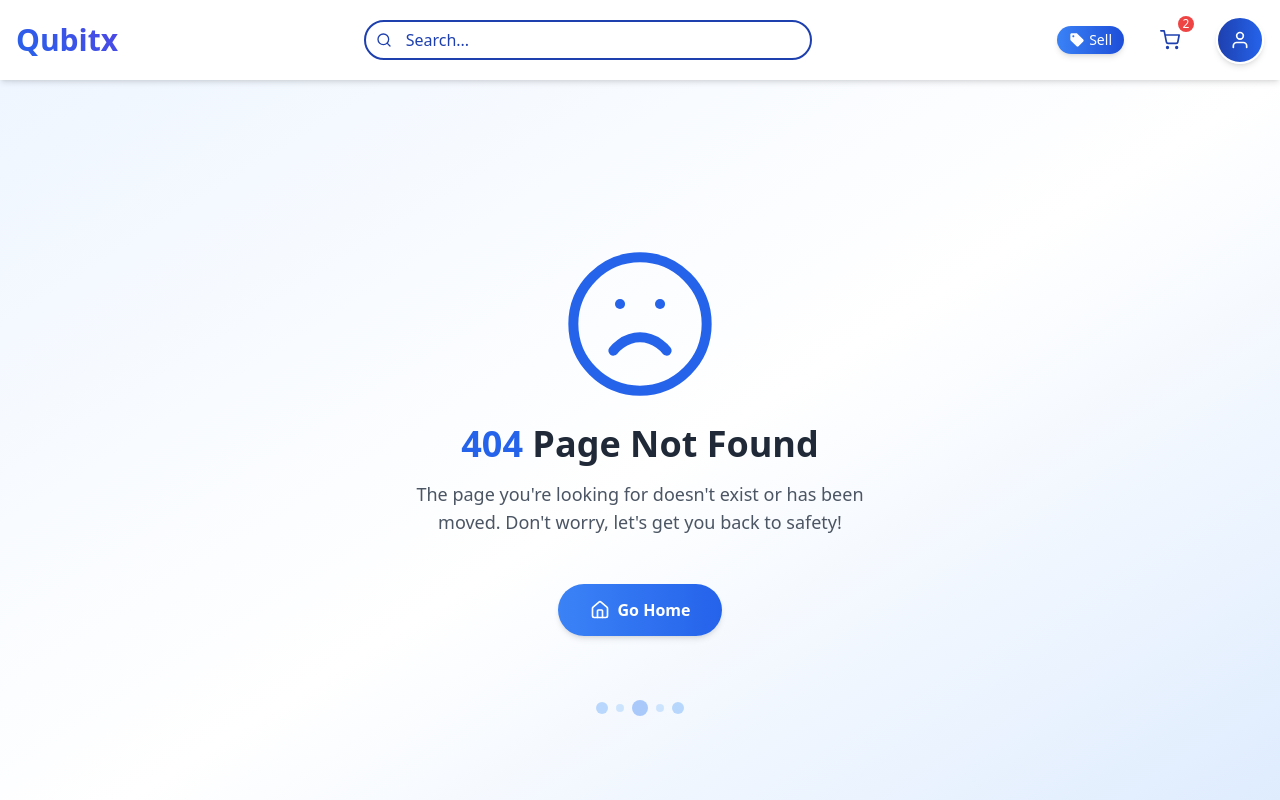
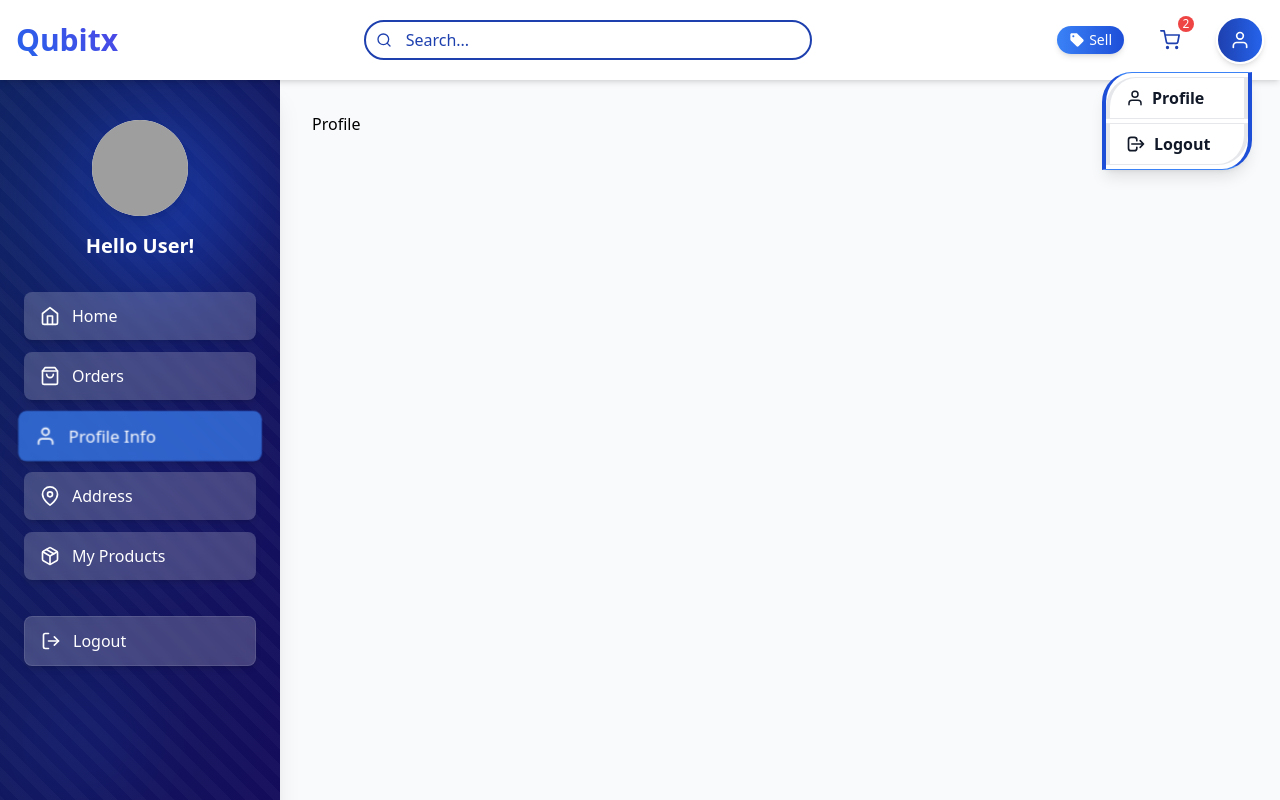
Before and after one commit to Nived11/QUBIT-E-COM-WEBSITE, a React (Vite) app in the folder front-end/: page /profile in a window 1280 px wide. Both pictures are taken after a click on the button 1240 px from the left and 40 px from the top of the page. Shown: the top 800 px of the page. Built offline with nearby package versions, Linux system fonts and the light colour scheme; grey boxes are pictures that could not be loaded.

Commit message:
profile page working ui

```diff
--- a/front-end/src/components/common/BackButton.tsx
+++ b/front-end/src/components/common/BackButton.tsx
@@ -1,16 +1,20 @@
 const BackButton = () => {
   return (
-    <div
+    <button
+      type="button"
       onClick={() => window.history.back()}
-      className="hidden sm:flex pr-3 sm:pr-5 py-1 text-blue-800 font-semibold transition cursor-pointer items-center gap-1 sm:gap-2 relative z-10 group text-xs sm:text-base"
+      className="hidden sm:inline-flex items-center gap-1 sm:gap-2
+                 pr-3 sm:pr-5 py-1 text-blue-800 font-semibold
+                 cursor-pointer relative z-10 group text-xs sm:text-base
+                 bg-transparent border-0"
     >
       <span className="inline-flex gap-0.5 animate-arrowSlide">
         <span className="inline-block transform transition-transform group-hover:translate-x-1">&lt;</span>
         <span className="inline-block transform transition-transform group-hover:translate-x-1 animation-delay-75">&lt;</span>
       </span>
       <span>Back</span>
-    </div>
-  )
-}
+    </button>
+  );
+};
 
 export default BackButton;
--- a/front-end/src/components/common/Header.tsx
+++ b/front-end/src/components/common/Header.tsx
@@ -2,16 +2,45 @@ import AppName from "./AppName";
 import { FiUser, FiShoppingCart, FiSearch } from "react-icons/fi";
 import { MdSell } from "react-icons/md";
 import { useNavigate } from "react-router-dom";
+import { useState, useRef, useEffect } from "react";
 
 const Header = () => {
-      const navigate = useNavigate();
+  const navigate = useNavigate();
+  const [isDropdownOpen, setIsDropdownOpen] = useState(false);
+  const dropdownRef = useRef<HTMLDivElement>(null);
+
+  // Close dropdown when clicking outside
+  useEffect(() => {
+    const handleClickOutside = (event:any) => {
+      if (dropdownRef.current && !dropdownRef.current.contains(event.target)) {
+        setIsDropdownOpen(false);
+      }
+    };
+
+    document.addEventListener("mousedown", handleClickOutside);
+    return () => document.removeEventListener("mousedown", handleClickOutside);
+  }, []);
+
+  const handleLogout = () => {
+    // Add your logout logic here
+    console.log("Logging out...");
+    setIsDropdownOpen(false);
+  };
+
+  const handleProfile = () => {
+    // Navigate to profile page
+    navigate("/profile");
+    setIsDropdownOpen(false);
+  };
+
   return (
     <header className="w-full bg-white shadow-md sticky top-0 z-50">
       <div className="px-4 py-3 sm:py-4">
         <div className="flex flex-wrap sm:flex-nowrap items-center justify-between gap-3 sm:gap-4">
           <div
-          onClick={() => navigate("/")}
-          className="logo text-3xl sm:text-3xl md:text-3xl font-bold text-blue-800 cursor-pointer">
+            onClick={() => navigate("/")}
+            className="logo text-3xl sm:text-3xl md:text-3xl font-bold text-blue-800 cursor-pointer"
+          >
             {AppName}
           </div>
           <div className="relative w-full sm:w-auto sm:flex-1 sm:max-w-md order-3 sm:order-2">
@@ -27,26 +56,67 @@ const Header = () => {
           </div>
 
           <div className="flex items-center gap-5 sm:gap-4 md:gap-6 order-2 sm:order-3">
-            <button className="group relative flex items-center gap-1 sm:gap-2 px-3 py-1.5  sm:px-4 py-1 sm:py-1.5 md:px-3 md:py-1 rounded-full text-white font-medium shadow-md bg-gradient-to-r from-blue-500 to-blue-700 hover:from-blue-700 hover:to-blue-900 transform transition hover:scale-105 text-xs sm:text-sm md:text-base overflow-hidden">
+            <button className="group relative flex items-center gap-1 sm:gap-2 px-3 py-1.5 sm:px-4 py-1 sm:py-1.5 md:px-3 md:py-1 rounded-full text-white font-medium shadow-md bg-gradient-to-r from-blue-500 to-blue-700 hover:from-blue-700 hover:to-blue-900 transform transition hover:scale-105 text-xs sm:text-sm md:text-base overflow-hidden">
               <span className="relative z-20 flex items-center gap-1">
-                <MdSell  className="sm:!w-4 sm:!h-4 md:!w-4 md:!h-4" />
-                <p className="text-xs sm:text-xs md:text-sm  ">Sell</p>
+                <MdSell className="sm:!w-4 sm:!h-4 md:!w-4 md:!h-4" />
+                <p className="text-xs sm:text-xs md:text-sm">Sell</p>
               </span>
               <span className="absolute inset-0 z-10 bg-gradient-to-r from-blue-600 to-blue-800 transform -translate-x-full group-hover:translate-x-0 transition-all duration-500"></span>
             </button>
 
             <button className="relative p-2 sm:p-2.5 md:p-3 rounded-full hover:bg-blue-100 transform transition hover:scale-105">
-              <FiShoppingCart
-                className="text-blue-800 text-xl sm:text-xl md:text-xl"
-              />
+              <FiShoppingCart className="text-blue-800 text-xl sm:text-xl md:text-xl" />
               <span className="absolute -top-0.5 -right-0.5 flex h-4 w-4 items-center justify-center rounded-full bg-red-500 text-xs text-white">
                 2
               </span>
             </button>
 
-            <button className="p-2.5 sm:p-3 md:p-3 rounded-full bg-gradient-to-r from-blue-800 to-blue-600 shadow-md border-2 border-white hover:opacity-90 transform transition hover:scale-105">
-              <FiUser  className="text-white text-xl sm:text-xl md:text-xl" />
-            </button>
+            <div className="relative" ref={dropdownRef}>
+              <button
+                onClick={() => setIsDropdownOpen(!isDropdownOpen)}
+                className="p-2.5 sm:p-3 md:p-3 rounded-full bg-gradient-to-r from-blue-800 to-blue-600 shadow-md border-2 border-white hover:opacity-90 transform transition hover:scale-105"
+              >
+                <FiUser className="text-white text-xl sm:text-xl md:text-xl" />
+              </button>
+
+              {isDropdownOpen && (
+                <div className="absolute right-3 mt-2 w-[150px] text-base text-gray-900 font-semibold bg-white rounded-br-[30px] rounded-tl-[30px] border border-l-[4px] border-r-[4px] border-l-blue-700 border-r-blue-700 border-blue-500 shadow-lg py-1 z-50">
+                  <button
+                    onClick={handleProfile}
+                    className="group relative w-full px-4 py-2 mb-1 rounded-tl-[30px] border border-l-[4px] border-r-[4px] text-left overflow-hidden"
+                  >
+                    <span className="absolute inset-0 bg-gradient-to-r from-blue-400 to-blue-500 transform -translate-x-full group-hover:translate-x-0 transition-transform duration-300 ease-out"></span>
+                    <span className="relative z-10 flex items-center gap-2 group-hover:text-white transition-colors duration-400">
+                      <FiUser className="text-lg" />
+                      <span>Profile</span>
+                    </span>
+                  </button>
+
+                  <button
+                    onClick={handleLogout}
+                    className="group relative w-full px-4 py-2 rounded-br-[30px] border border-l-[4px] border-r-[4px] text-left overflow-hidden"
+                  >
+                    <span className="absolute inset-0 bg-gradient-to-r from-red-400 to-red-500 transform -translate-x-full group-hover:translate-x-0 transition-transform duration-300 ease-out"></span>
+                    <span className="relative z-10 flex items-center gap-2 group-hover:text-white transition-colors duration-400">
+                      <svg
+                        className="w-5 h-5"
+                        fill="none"
+                        stroke="currentColor"
+                        viewBox="0 0 24 24"
+                      >
+                        <path
+                          strokeLinecap="round"
+                          strokeLinejoin="round"
+                          strokeWidth={2}
+                          d="M17 16l4-4m0 0l-4-4m4 4H7m6 4v1a3 3 0 01-3 3H6a3 3 0 01-3-3V7a3 3 0 013-3h4a3 3 0 013 3v1"
+                        />
+                      </svg>
+                      <span>Logout</span>
+                    </span>
+                  </button>
+                </div>
+              )}
+            </div>
           </div>
         </div>
       </div>
--- a/front-end/src/features/users/ProductDetails/Components/ImageSection.tsx
+++ b/front-end/src/features/users/ProductDetails/Components/ImageSection.tsx
@@ -39,7 +39,9 @@ const ImageSection = ({ product }: ImageSectionProps) => {
 
   return (
     <div className=" lg:sticky lg:top-[6rem] lg:h-[calc(90vh-2rem)] lg:self-start">
-      <BackButton/>
+
+        <BackButton/>
+
       <div className="flex flex-col">
 
         {/* Main Image with Navigation */}
--- a/front-end/src/index.css
+++ b/front-end/src/index.css
@@ -11,8 +11,8 @@
   --text-color: #000000;
   --link-color: #1a0dab;
   --link-hover-color: #551a8b;
-  --blue1:#140b5b;
-  --blue2:#102362;
+  --Primary:#140b5b;
+  --Secondary:#102362;
   /* background-color: #e6ebff; */
   background-color:rgb(251, 252, 255);
 
--- /dev/null
+++ b/front-end/src/layouts/ProfileLayout.tsx
@@ -0,0 +1,115 @@
+import { Outlet, NavLink, useNavigate } from "react-router-dom";
+import { FiHome, FiShoppingBag, FiUser, FiMapPin, FiPackage, FiLogOut } from "react-icons/fi";
+
+const ProfileLayout = () => {
+  const navigate = useNavigate();
+
+  const handleLogout = () => {
+    // clear auth token or user state
+    localStorage.removeItem("token");
+    navigate("/"); // redirect to home after logout
+  };
+
+  return (
+    <div className="flex min-h-screen bg-gray-50">
+      {/* Sidebar */}
+      <aside className="w-[280px] flex-shrink-0 bg-gradient-to-br from-[#102362] to-[#140b5b]  p-6 shadow-xl relative overflow-hidden">
+        {/* Diagonal slash pattern overlay */}
+        <div className="absolute inset-0 opacity-10">
+          <div className="absolute inset-0" style={{
+            backgroundImage: `repeating-linear-gradient(
+              45deg,
+              transparent,
+              transparent 10px,
+              rgba(255, 255, 255, 0.27) 10px,
+              rgba(255, 255, 255, 0.24) 20px
+            )`
+          }}></div>
+        </div>
+
+        {/* Decorative circles in background */}
+        <div className="absolute top-10 right-10 w-40 h-40 bg-blue-700 rounded-full opacity-80 blur-3xl"></div>
+        <div className="absolute bottom-20 left-5 w-32 h-32 bg-blue-600 rounded-full opacity-10 blur-2xl"></div>
+        <div className="absolute top-1/2 left-1/2 w-60 h-60 bg-indigo-600 rounded-full opacity-5 blur-3xl -translate-x-1/2 -translate-y-1/2"></div>
+
+        {/* Profile Section */}
+        <div className="relative z-10 flex flex-col items-center mb-8 mt-4">
+          <div className="w-25 h-25 bg-white rounded-full flex items-center justify-center shadow-lg mb-4">
+            <img
+              src="https://img.freepik.com/premium-photo/cartoon-logo-penguin_643934-1347.jpg"
+              alt="Profile"
+              className="w-24 h-24 rounded-full"
+            />
+          </div>
+          <h2 className="text-white text-xl font-bold">Hello User!</h2>
+        </div>
+
+        {/* Navigation */}
+        <nav className="flex flex-col gap-3 relative z-10">
+          <NavLink
+            to="/"
+            className="flex items-center gap-3 px-4 py-3 rounded-lg text-white bg-white/20 backdrop-blur-sm hover:bg-white/30 transition-all duration-300 shadow-md"
+          >
+            <FiHome className="text-xl" />
+            <span className="font-medium">Home</span>
+          </NavLink>
+
+          <NavLink
+            to="/#"
+            className="flex items-center gap-3 px-4 py-3 rounded-lg text-white bg-white/20 backdrop-blur-sm hover:bg-white/30 transition-all duration-300 shadow-md"
+          >
+            <FiShoppingBag className="text-xl" />
+            <span className="font-medium">Orders</span>
+          </NavLink>
+
+          <NavLink
+            to="/profile"
+            end
+            className={({ isActive }) =>
+              `flex items-center gap-3 px-4 py-3 rounded-lg transition-all duration-300 shadow-md ${
+                isActive
+                  ? "bg-blue-500/70 text-white backdrop-blur-sm shadow-lg scale-105"
+                  : "text-white bg-white/20 backdrop-blur-sm hover:bg-white/30"
+              }`
+            }
+          >
+            <FiUser className="text-xl" />
+            <span className="font-medium">Profile Info</span>
+          </NavLink>
+
+          <NavLink
+            to="#"
+            className="flex items-center gap-3 px-4 py-3 rounded-lg text-white bg-white/20 backdrop-blur-sm hover:bg-white/30 transition-all duration-300 shadow-md"
+          >
+            <FiMapPin className="text-xl" />
+            <span className="font-medium">Address</span>
+          </NavLink>
+
+          <NavLink
+            to="/profile/my-products"
+            className="flex items-center gap-3 px-4 py-3 rounded-lg text-white bg-white/20 backdrop-blur-sm hover:bg-white/30 transition-all duration-300 shadow-md"
+          >
+            <FiPackage className="text-xl" />
+            <span className="font-medium">My Products</span>
+          </NavLink>
+
+          {/* Logout Button */}
+          <button
+            onClick={handleLogout}
+            className="flex items-center gap-3 px-4 py-3 rounded-lg text-white bg-white/20 backdrop-blur-sm hover:bg-red-500/40 transition-all duration-300 mt-6 shadow-md border border-white/10"
+          >
+            <FiLogOut className="text-xl" />
+            <span className="font-medium">Logout</span>
+          </button>
+        </nav>
+      </aside>
+
+      {/* Main content */}
+      <main className="flex-1 p-8 overflow-auto">
+        <Outlet />
+      </main>
+    </div>
+  );
+};
+
+export default ProfileLayout;
--- /dev/null
+++ b/front-end/src/pages/user/ProfileInfo.tsx
@@ -0,0 +1,9 @@
+const ProfileInfo=()=>{
+    return(
+        <>
+        <div>Profile</div>
+        </>
+    )
+}
+
+export default ProfileInfo;
--- a/front-end/src/pages/user/index.ts
+++ b/front-end/src/pages/user/index.ts
@@ -2,3 +2,4 @@ export {default as Home} from "./Home";
 export {default as NotFound} from "./NotFound";
 export {default as ProductDetails} from "./ProductDetails";
 export {default as Cart} from "./Cart";
+export {default as ProfileInfo} from "./ProfileInfo";
--- a/front-end/src/routes/PublicRoutes.tsx
+++ b/front-end/src/routes/PublicRoutes.tsx
@@ -1,6 +1,7 @@
 import { Route } from "react-router-dom";
 import PublicLayout from "../layouts/PublicLayout";
-import {Home,ProductDetails,NotFound ,Cart} from "../pages/user";
+import ProfileLayout from "../layouts/ProfileLayout";
+import { Home, ProductDetails, NotFound, Cart , ProfileInfo} from "../pages/user";
 
 const PublicRoutes = () => {
   return (
@@ -9,6 +10,11 @@ const PublicRoutes = () => {
       <Route path="/" element={<Home />} />
       <Route path="/product/:id" element={<ProductDetails />} />
       <Route path="/cart" element={<Cart />} />
+
+      {/* Profile Section */}
+      <Route path="/profile" element={<ProfileLayout />}>
+        <Route index element={<ProfileInfo />} />
+      </Route>
     </Route>
   );
 };
```
